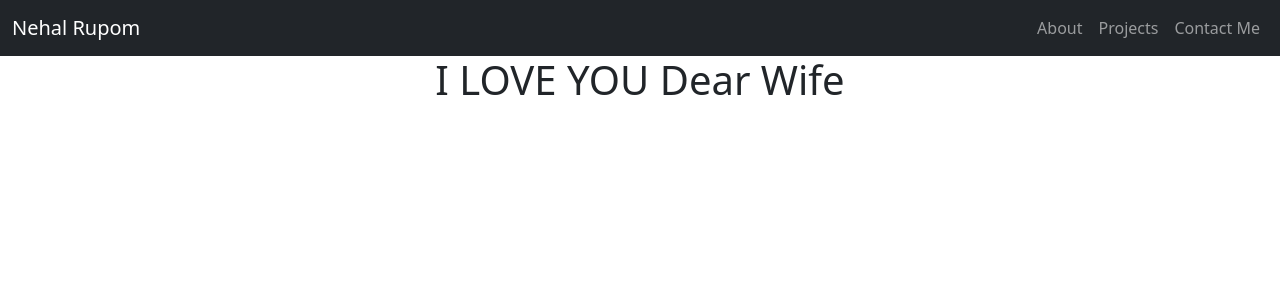
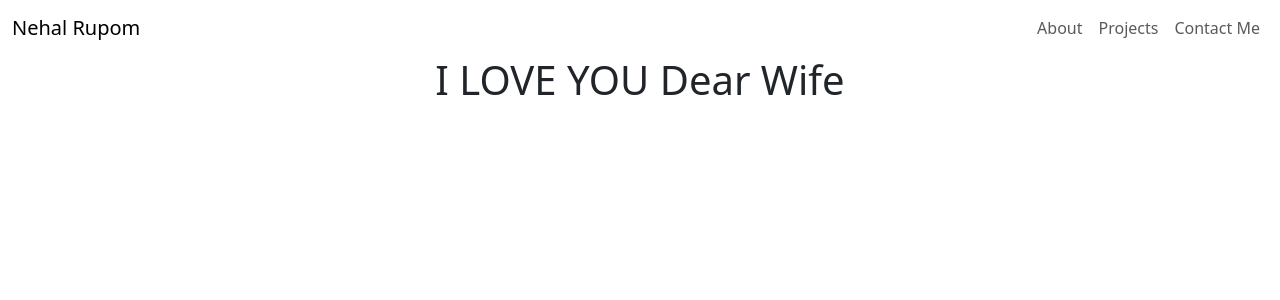
Before and after one commit to hniloy96/nehals-portfolio, a React (Create React App) app in the folder frontend/: page / in a window 1280 px wide. Shown: the top 300 px of the page. Built offline with nearby package versions, Linux system fonts and the light colour scheme.

Commit message:
added a background and created content and pages

```diff
--- /dev/null
+++ b/frontend/src/components/navbar.css
@@ -0,0 +1,5 @@
+/* Navbar.css */
+.navbar {
+    background-color: transparent !important;
+    box-shadow: none !important;
+  }
--- a/frontend/src/components/navbar.jsx
+++ b/frontend/src/components/navbar.jsx
@@ -1,5 +1,6 @@
 // src/components/Navbar.jsx
 import React, { useState, useEffect } from 'react';
+import "./navbar.css"
 import { Link } from 'react-router-dom';
 import 'bootstrap/dist/css/bootstrap.min.css'; // Import Bootstrap CSS
 
@@ -29,7 +30,7 @@ const Navbar = () => {
 
   return (
     <nav
-      className={`navbar navbar-expand-lg navbar-dark bg-dark ${isVisible ? 'navbar-visible' : 'navbar-hidden'}`}
+      className={`navbar navbar-expand-lg ${isVisible ? 'navbar-visible' : 'navbar-hidden'}`}
       onMouseEnter={handleMouseEnter}
       onMouseLeave={handleMouseLeave}
     >
```
